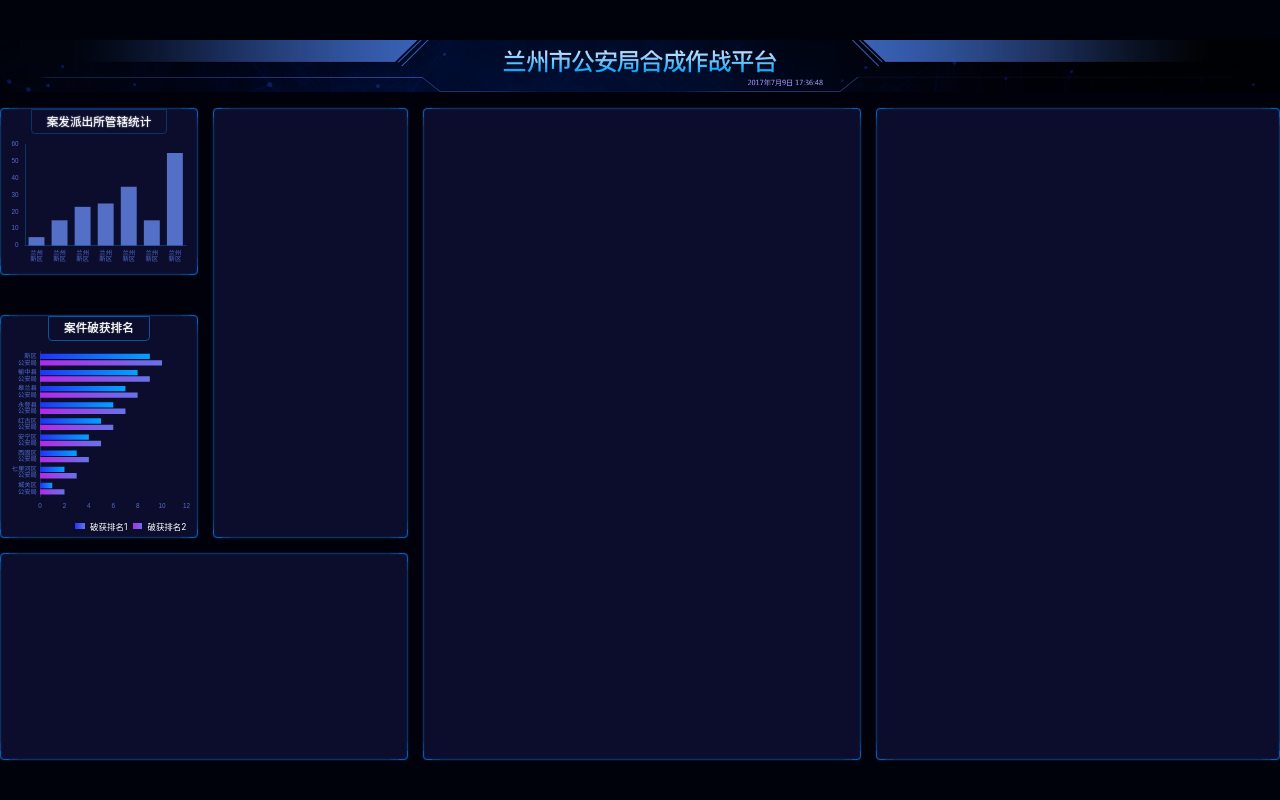
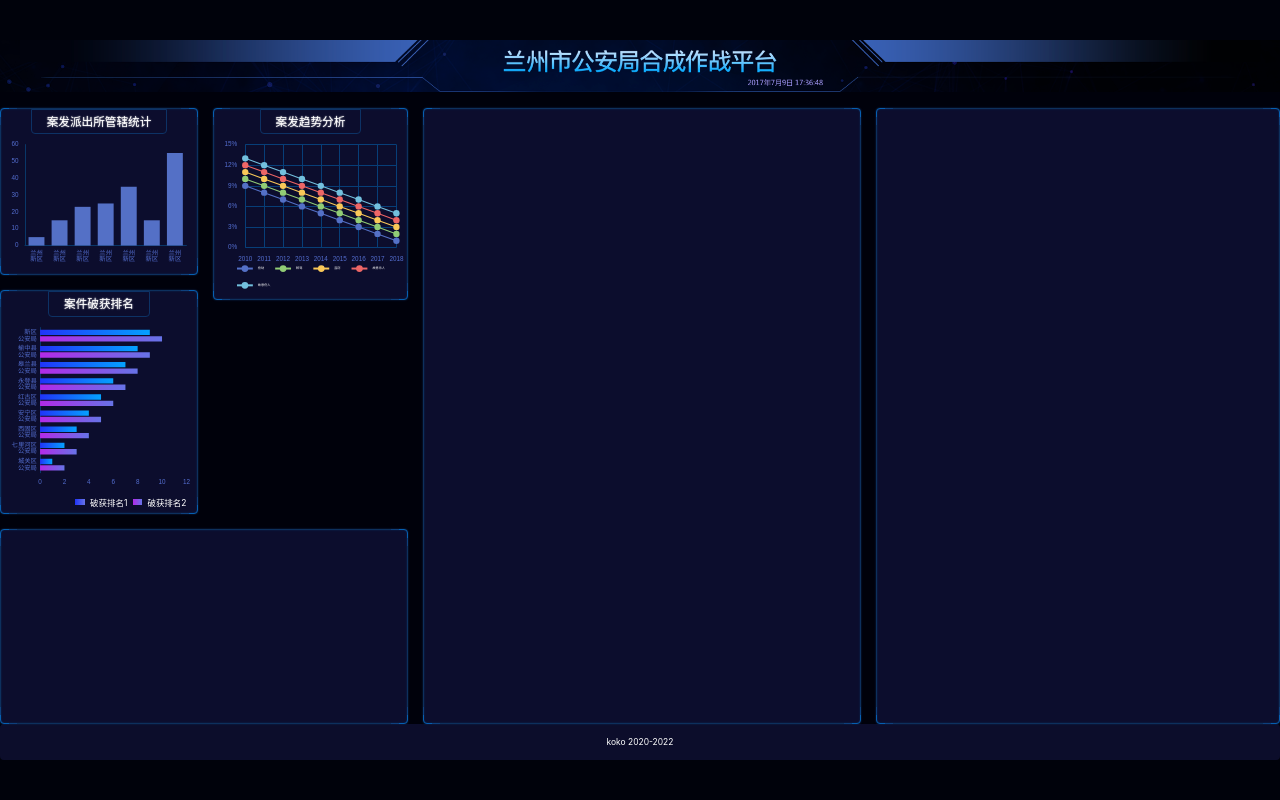
Before and after one commit to KoraSun/visualScreen, a React (Vite) app: page /#/ in a window 1280 px wide. Built offline with nearby package versions, Linux system fonts and the light colour scheme.

Commit message:
chart3 done

```diff
--- a/index.html
+++ b/index.html
@@ -21,7 +21,8 @@
 <body>
 <div id="root"></div>
 <script>
-  root.style.width= pageWidth+'px'
+ /*  root.style.width= pageWidth+'px' */
+ //root可以无限宽
   root.style.height=pageHeight+'px'
   //上下居中
   root.style.marginTop=(clientHeight-pageHeight)/2+'px'
--- a/src/components/chart-1.tsx
+++ b/src/components/chart-1.tsx
@@ -1,7 +1,6 @@
 import React, { useEffect, useRef } from 'react';
 import * as echarts from 'echarts'
 const px =(n) => n/2420 * (window as any).pageWidth
-import { baseChartOptions } from '../shared/base-chart-options';
 import { createEchartsOptions } from '../shared/create-echarts-options';
 
 export const Chart1 = ()=>{
@@ -10,7 +9,6 @@ export const Chart1 = ()=>{
       console.log(divRef.current)
       var myChart = echarts.init(divRef.current)
       myChart.setOption(createEchartsOptions({
-
         xAxis:{
           data:['兰州新区','兰州新区','兰州新区','兰州新区','兰州新区','兰州新区','兰州新区'],
           axisTick:{show:false},
--- /dev/null
+++ b/src/components/chart-3.tsx
@@ -0,0 +1,83 @@
+import React, { useEffect, useRef } from 'react';
+import * as echarts from 'echarts'
+import { px } from '../shared/px';
+import { baseChartOptions } from '../shared/base-chart-options';
+import { createEchartsOptions } from '../shared/create-echarts-options';
+
+export const Chart3 =()=>{
+    const divRef =useRef(null)
+    useEffect(()=>{
+      var myChart = echarts.init(divRef.current)
+      myChart.setOption(createEchartsOptions({
+        legend: {
+            bottom: px(10),
+            textStyle: {color: 'white'},
+            itemWidth: px(30),
+            itemHeight: px(16)
+        },
+        grid: {
+            x: px(20),
+            x2: px(20),
+            y: px(20),
+            y2: px(70),
+            containLabel: true
+        },
+        xAxis: {
+            type: 'category',
+            boundaryGap: false,
+            data: [2010, 2011, 2012, 2013, 2014, 2015, 2016, 2017, 2018],
+            splitLine: {show: true, lineStyle: {color: '#073E78'}},
+            axisTick: {show: false},
+            axisLine: {show: false},
+          },
+          yAxis: {
+            type: 'value',
+            splitLine: {lineStyle: {color: '#073E78'}},
+            axisLabel: {
+              formatter(val) {
+                return val * 100 + '%';
+              }
+            }
+          },
+          series: [
+            {
+              name: '抢劫',
+              type: 'line',
+              data: [0.01, 0.02, 0.03, 0.04, 0.05, 0.06, 0.07, 0.08, 0.09].reverse()
+            },
+            {
+              name: '醉驾',
+              type: 'line',
+              data: [0.02, 0.03, 0.04, 0.05, 0.06, 0.07, 0.08, 0.09, 0.10].reverse()
+            },
+            {
+              name: '盗窃',
+              type: 'line',
+              data: [0.03, 0.04, 0.05, 0.06, 0.07, 0.08, 0.09, 0.10, 0.11].reverse()
+            },
+            {
+              name: '故意杀人',
+              type: 'line',
+              data: [0.04, 0.05, 0.06, 0.07, 0.08, 0.09, 0.10, 0.11, 0.12].reverse()
+            },
+            {
+              name: '故意伤人',
+              type: 'line',
+              data: [0.05, 0.06, 0.07, 0.08, 0.09, 0.10, 0.11, 0.12, 0.13].reverse()
+            },
+          ].map(obj => ({
+            ...obj,
+            symbol: 'circle',
+            symbolSize: px(12),
+            lineStyle: {width: px(2)}
+          }))
+      })
+      )},[])
+    return(
+        <div className="bordered trend">
+             <h2>案发趋势分析</h2>
+             <div ref={divRef} className="chart" />
+        </div>
+    )
+
+}
--- a/src/pages/home.scss
+++ b/src/pages/home.scss
@@ -10,9 +10,24 @@
     > header{
         height:px(99);
         background-size: cover;//把整个div给盖住
+        width: px(2420);
+        //header固定屏幕最大宽度
+        margin: 0 auto;
+    }
+    > footer{
+        height: px(68);
+        margin-top: px(20) 0 1px;
+        border-radius: 4px;
+        background: #0c0d2b;
+        display: flex;
+        align-items: center;
+        justify-content: center;
+
     }
     > main{
         flex: 1;
+        width: px(2420);
+        margin: 0 auto;
        display: grid;
        padding-top: px(30);
        grid-template-areas:
@@ -74,7 +89,7 @@
            grid-area: box5;
 
        }
-       .statistics{
+       .statistics, .rank, .trend{
            height: px(315);
            display: flex;
            flex-direction: column;
@@ -96,25 +111,6 @@
        }
        .rank{
            height: px(423);
-           display: flex;
-           flex-direction: column;
-           align-items: center;
-           h2{
-               flex-shrink: 0;
-               border: 1px solid #0a5299;
-               border-bottom-right-radius: 4px;
-               border-bottom-left-radius: 4px;
-               font-size: px(22);
-               line-height: px(24);
-               padding: px(10) px(28);
-               text-shadow: 0 0 px(2) white;
-
-           }
-           .chart{
-               flex: 1;
-               width: 100%;
-
-           }
            .legend{
                 display: flex;
                 align-items: center;
@@ -125,7 +121,6 @@
                    display: flex;
                    width: px(18);
                    height: px(12);
-                   background: red;
                    margin: 0 px(10);
                }
                 .first{
@@ -136,6 +131,10 @@
                 }
            }
        }
+       .trend{
+           height: px(363);
+       }
 
     }
+
 }
--- a/src/pages/home.tsx
+++ b/src/pages/home.tsx
@@ -5,8 +5,10 @@ import * as echarts from 'echarts'
 const px =(n) => n/2420 * (window as any).pageWidth
 import { Chart1  } from '../components/chart-1';
 import { Chart2 } from '../components/chart-2';
+import { Chart3 } from '../components/chart-3';
 
 export const Home = () => {
+  const year=new Date().getFullYear();
   return (
      <div className="home" >
        <header style={{backgroundImage:`url(${headerBg})`}}></header>
@@ -15,13 +17,16 @@ export const Home = () => {
            <Chart1/>
            <Chart2/>
          </section>
-         <section className="bordered section2">
-
+         <section className="section2">
+           <Chart3/>
          </section>
          <section className="bordered section3"></section>
          <section className="bordered section4"></section>
          <section className="bordered section5"></section>
        </main>
+       <footer>
+         koko 2020-{year}
+       </footer>
 
      </div>
   );
```
